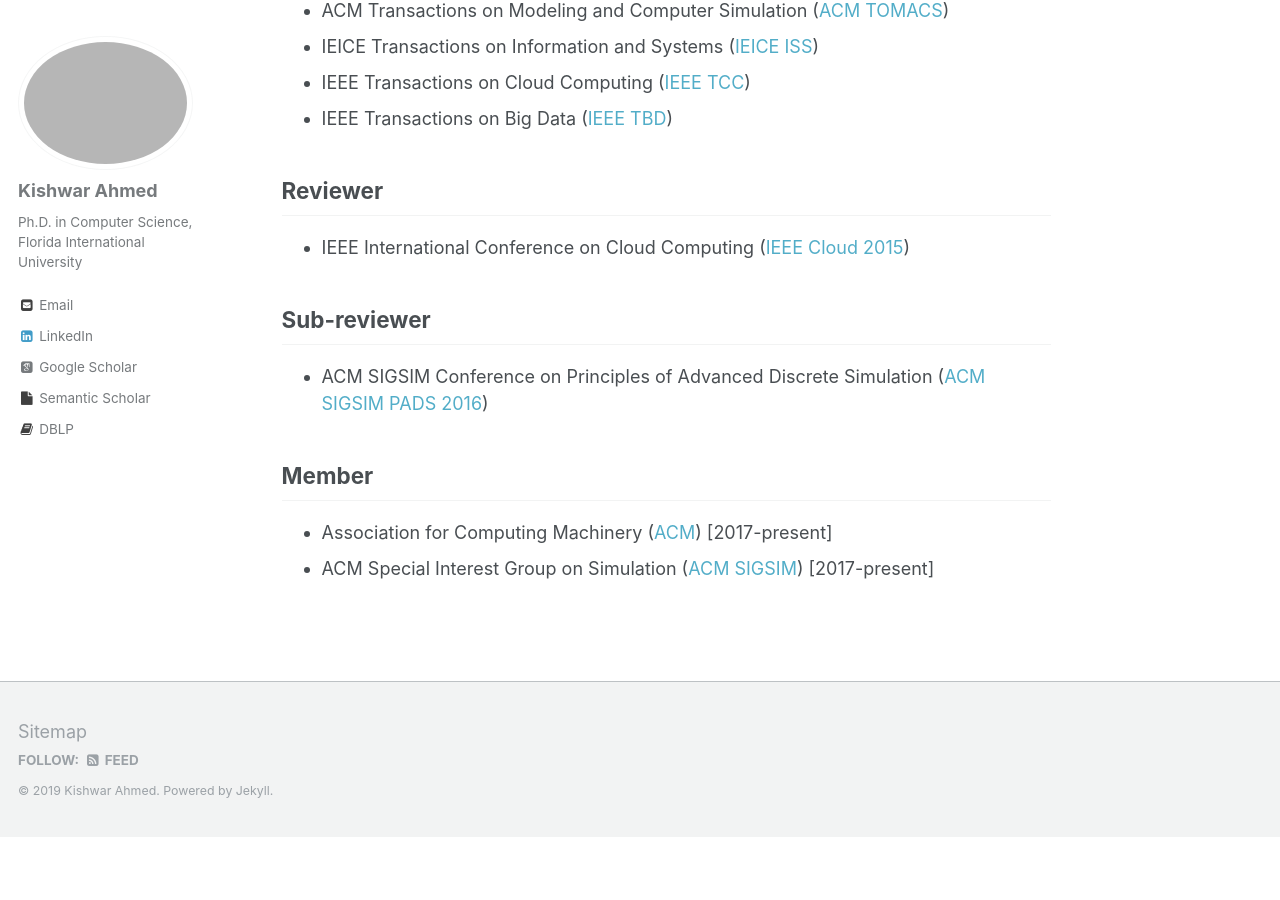
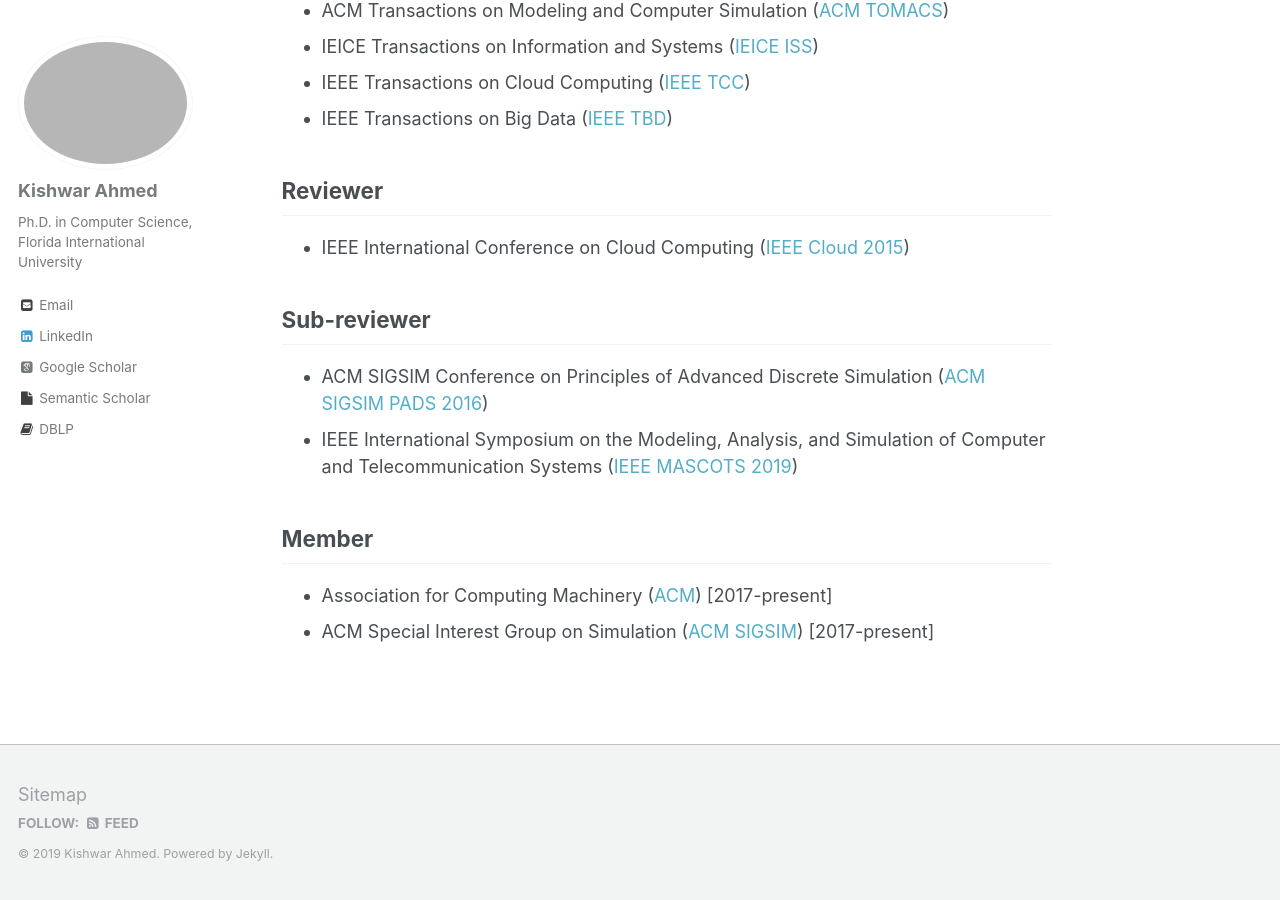
Before and after one commit to kishwarbd/kishwarbd.github.io, a Jekyll site: the page built from _pages/services.md, in a window 1280 px wide and 900 px high, scrolled down 719 px. Built offline with Jekyll 4.4.1, drawn with Linux system fonts in a browser that asks for light colours; some web fonts are replaced; before the commit the page ends 1556 px from its top, so only the background shows below that.

Commit message:
services updates.

```diff
--- a/_pages/services.md
+++ b/_pages/services.md
@@ -25,6 +25,7 @@ author_profile: true
 
 ## Sub-reviewer
 * ACM SIGSIM Conference on Principles of Advanced Discrete Simulation ([ACM SIGSIM PADS 2016](https://www.acm-sigsim-pads.org/))
+* IEEE International Symposium on the Modeling, Analysis, and Simulation of Computer and Telecommunication Systems ([IEEE MASCOTS 2019](https://sites.google.com/view/mascots-2019))
 
 ## Member
 * Association for Computing Machinery ([ACM](https://www.acm.org/)) [2017-present]
```
Also changed, not shown: 2 other files.
